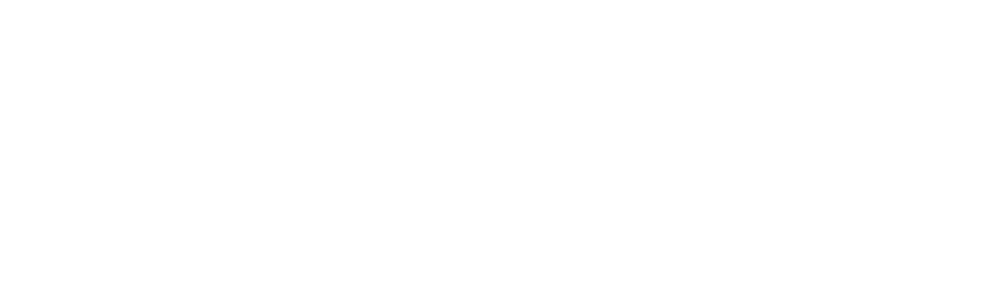
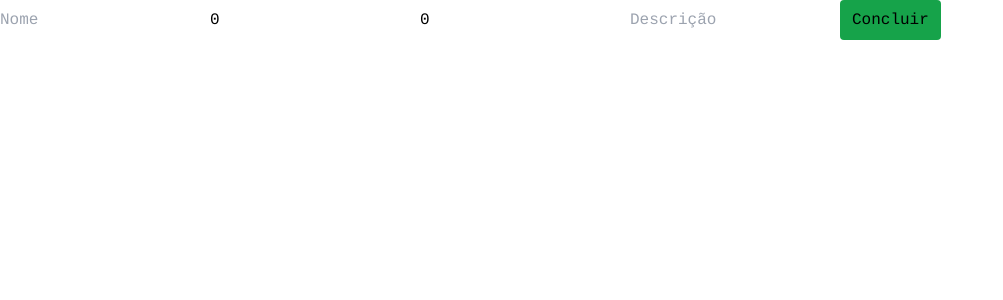
Before and after one commit to ItaloMirandaSantiago/admin-loja, a React (Create React App) app: page /create in a window 1280 px wide. Before the commit this address had no page. Shown: the top 300 px of the page, without its empty margins (0-1003 px from the left). Built offline with nearby package versions, Linux system fonts and the light colour scheme.

Commit message:
adicionada rota de criação de produtos

```diff
--- a/src/App.tsx
+++ b/src/App.tsx
@@ -3,6 +3,7 @@
 import { Route, Routes } from 'react-router-dom';
 import Login from './Routes/Login';
 import Home from './Routes/Home';
+import CreateProduct from './components/CreateProduct';
 
 function App() {
 
@@ -10,7 +11,9 @@
     <div className="App">
       <Routes>
           <Route path='/' element={<Login />} />
-        <Route path='/home' element={<Home />} />
+          <Route path='/home' element={<Home />} />
+          <Route path='/create' element={<CreateProduct />} />
+
       </Routes>
     </div>
   );
--- a/src/AxiosConfig/Api.ts
+++ b/src/AxiosConfig/Api.ts
@@ -16,13 +16,25 @@
         login: string,
         password: string
     }
+    product?: {
+        title: string,
+        description: string,
+        unit: number,
+        price: number
+    } | null
 }
 
-const Api = async ({url, method, data} : TypeApi)=>{
+const Api = async ({url, method, data, product} : TypeApi)=>{
 
     const res = await ModalApi.request({
         url,
         method,
+        data: {
+            title: product?.title,
+            description: product?.description,
+            unit: product?.unit,
+            price: product?.price
+        },
         headers: {
             admin: data.login,
             password: data.password
--- a/src/Routes/Home.tsx
+++ b/src/Routes/Home.tsx
@@ -1,9 +1,21 @@
+import { useNavigate } from "react-router-dom"
 import InfoApi from "../components/InfoApi"
 
 const Home = ()=>{
+    const navigate = useNavigate()
+
+    function button() {
+        navigate('/create')
+    }
+
     return(
         <div className="flex flex-col items-center">
             <InfoApi />
+            <div>
+                <button onClick={button}>Criar produto</button>
+                <button></button>
+                <button></button>
+            </div>
         </div>
     )
 }
--- a/src/Routes/Login.tsx
+++ b/src/Routes/Login.tsx
@@ -1,6 +1,7 @@
 import { useState } from "react"
 import Api from "../AxiosConfig/Api"
 import { useNavigate } from "react-router-dom"
+import { json } from "stream/consumers"
 
 
 
@@ -15,6 +16,7 @@
             const res = await Api({url: "/login", method: "get", data})
 
             if (res.data.sucess) {
+                localStorage.setItem("login", JSON.stringify(data))
                 navigate('/home')
             }
         }
--- /dev/null
+++ b/src/components/CreateProduct.tsx
@@ -0,0 +1,34 @@
+import { useState } from "react"
+import Api from "../AxiosConfig/Api"
+
+const CreateProduct = ()=> {
+    const [title, setTitle] = useState('')
+    const [price, setPrice] = useState(0)
+    const [unit, setUnit] = useState(0)
+    const [description, setDescription] = useState('')
+    async function enviar() {
+        let save = localStorage.getItem('login')
+
+        if (save !== null) {
+            const product = {
+                title, price, unit, description
+            }
+            const data = JSON.parse(save)
+
+            const res = await Api({url:'/admin', method:"post", data, product})
+            console.log(res)
+        }
+    }
+
+    return(
+        <div>
+            <input type="text" value={title} onChange={(e)=> setTitle(e.target.value)} placeholder="Nome" />
+            <input type="number" value={price} onChange={(e)=> setPrice(parseFloat(e.target.value))} placeholder="preço" />
+            <input type="number" value={unit} onChange={(e)=> setUnit(parseFloat(e.target.value))} placeholder="Unidades" />
+            <input type="text" value={description} onChange={(e)=> setDescription(e.target.value)} placeholder="Descrição" />
+            <button className="py-2 px-3 bg-green-600 rounded" onClick={enviar}>Concluir</button>
+        </div>
+    )
+}
+
+export default CreateProduct
```
